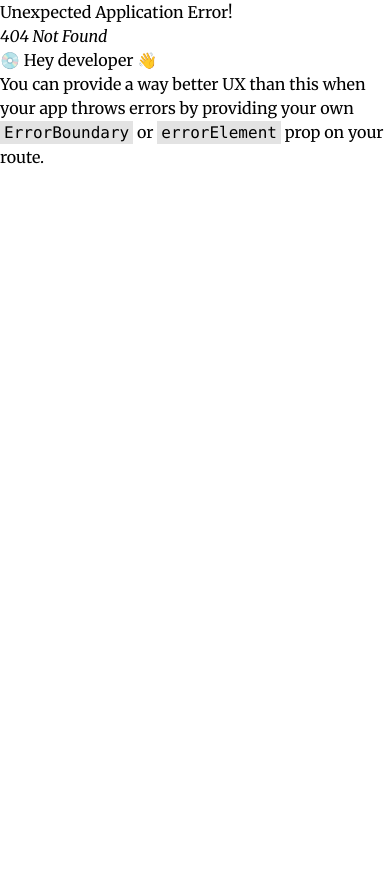
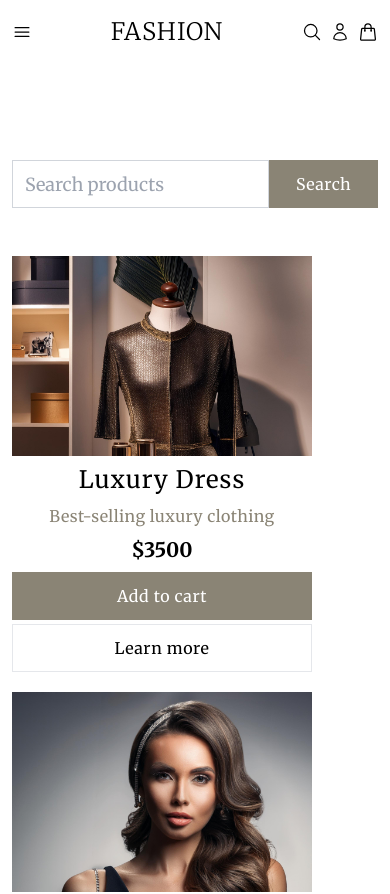
Before and after one commit to richardBoyer917/Fashion-eCommerce-Shop-in-React, a React (Vite) app: page /search in a window 390 px wide. Before the commit this address had no page. Shown: the top 894 px of the page. Before the commit the page ends 844 px from the top, so only its background shows below. Built offline with nearby package versions, Linux system fonts and the light colour scheme.

Commit message:
search page responsive frontend completed

```diff
--- a/src/App.tsx
+++ b/src/App.tsx
@@ -4,6 +4,7 @@ import {
   Checkout,
   HomeLayout,
   Landing,
+  Search,
   Shop,
   SingleProduct,
 } from "./pages";
@@ -32,6 +33,10 @@ const router = createBrowserRouter([
       {
         path: "checkout",
         element: <Checkout />,
+      },
+      {
+        path: "search",
+        element: <Search />,
       }
     ],
   },
--- a/src/components/Header.tsx
+++ b/src/components/Header.tsx
@@ -15,7 +15,9 @@ const Header = () => {
         FASHION
       </Link>
       <div className="flex gap-4 items-center max-sm:gap-2">
-        <HiOutlineMagnifyingGlass className="text-2xl max-sm:text-xl" />
+        <Link to="/search">
+          <HiOutlineMagnifyingGlass className="text-2xl max-sm:text-xl" />
+        </Link>
         <HiOutlineUser className="text-2xl max-sm:text-xl" />
         <Link to="/cart">
           <HiOutlineShoppingBag className="text-2xl max-sm:text-xl" />
--- /dev/null
+++ b/src/pages/Search.tsx
@@ -0,0 +1,29 @@
+import { useState } from "react";
+import {
+  Button,
+  ProductGrid,
+  ShopFilterAndSort,
+  ShowingPagination,
+} from "../components";
+
+const Search = () => {
+  return (
+    <div className="max-w-screen-2xl mx-auto">
+      <div className="flex items-center mt-24 px-5 max-[400px]:px-3">
+        <input
+          type="text"
+          placeholder="Search products"
+          className="border border-gray-300 focus:border-gray-400 h-12 text-xl px-3 w-full outline-none max-sm:text-lg"
+        />
+        <div className="w-52 max-sm:w-40">
+          <Button mode="brown" text="Search" />
+        </div>
+      </div>
+
+      <ProductGrid />
+
+      <ShowingPagination />
+    </div>
+  );
+};
+export default Search;
--- a/src/pages/index.ts
+++ b/src/pages/index.ts
@@ -4,3 +4,4 @@ export { default as Shop } from "./Shop";
 export { default as SingleProduct } from "./SingleProduct";
 export { default as Cart } from "./Cart";
 export { default as Checkout } from "./Checkout";
+export { default as Search } from "./Search";
```
